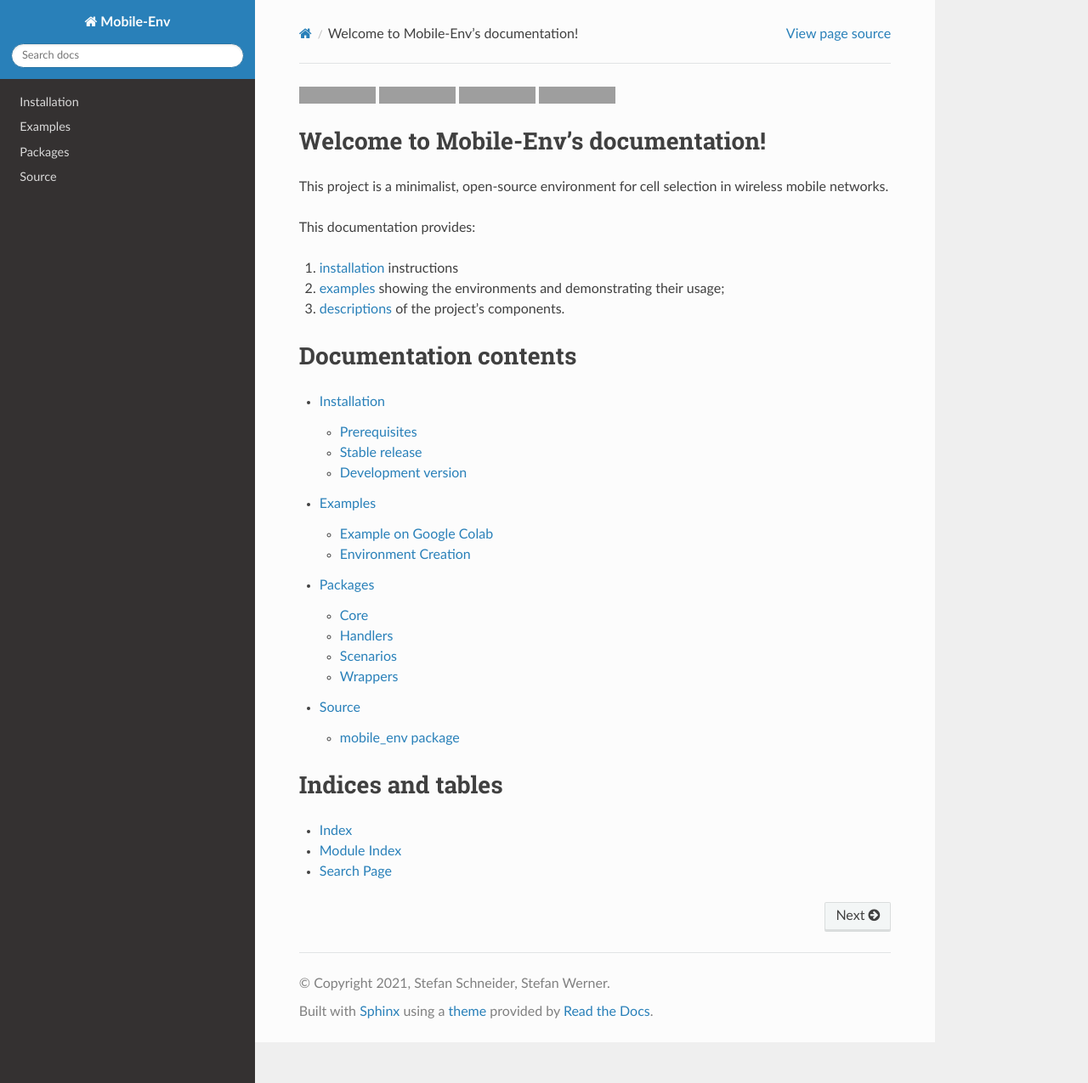
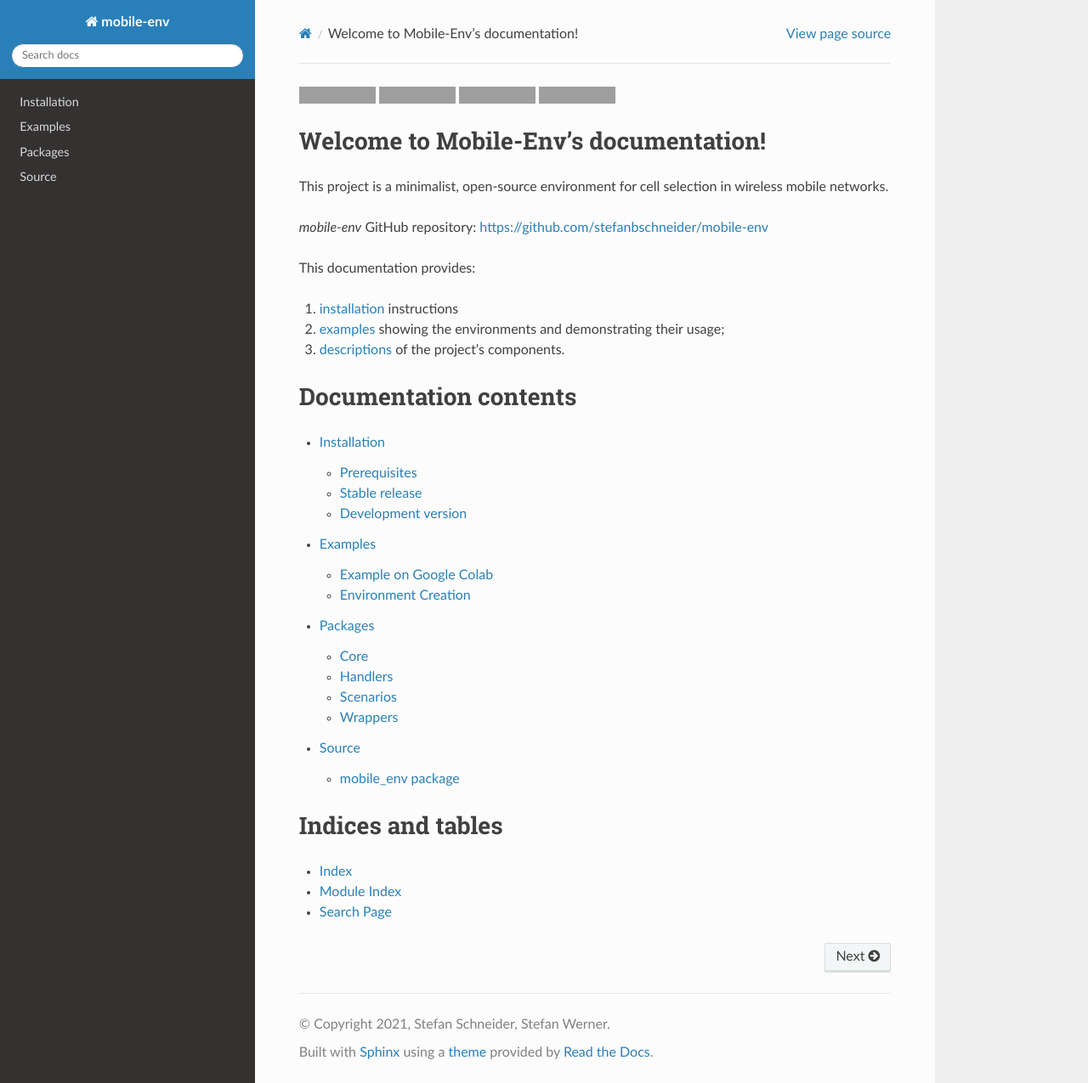
Before and after one commit to stefanbschneider/mobile-env, a Sphinx documentation site: the page built from docs/index.rst, in a window 1280 px wide and 1275 px high. Shown: the whole window at 85% size. Built offline with Sphinx 7.4.7 and the Read the Docs theme 2.0.0, drawn with Linux system fonts in a browser that asks for light colours; grey boxes are pictures that could not be loaded.

```diff
--- a/docs/conf.py
+++ b/docs/conf.py
@@ -17,12 +17,12 @@ sys.path.insert(0, os.path.abspath('../'))
 
 # -- Project information -----------------------------------------------------
 
-project = 'Mobile-Env'
+project = 'mobile-env'
 copyright = '2021, Stefan Schneider, Stefan Werner'
 author = 'Stefan Schneider, Stefan Werner'
 
 # The full version, including alpha/beta/rc tags
-release = '0.1.0'
+release = '1.0.0'
 
 
 # -- General configuration ---------------------------------------------------
--- a/docs/index.rst
+++ b/docs/index.rst
@@ -17,6 +17,8 @@
 Welcome to Mobile-Env's documentation!
 ======================================
 This project is a minimalist, open-source environment for cell selection in wireless mobile networks.
+
+`mobile-env` GitHub repository: https://github.com/stefanbschneider/mobile-env
 
 This documentation provides:
 
```
Also changed, not shown: .readthedocs.yaml.
